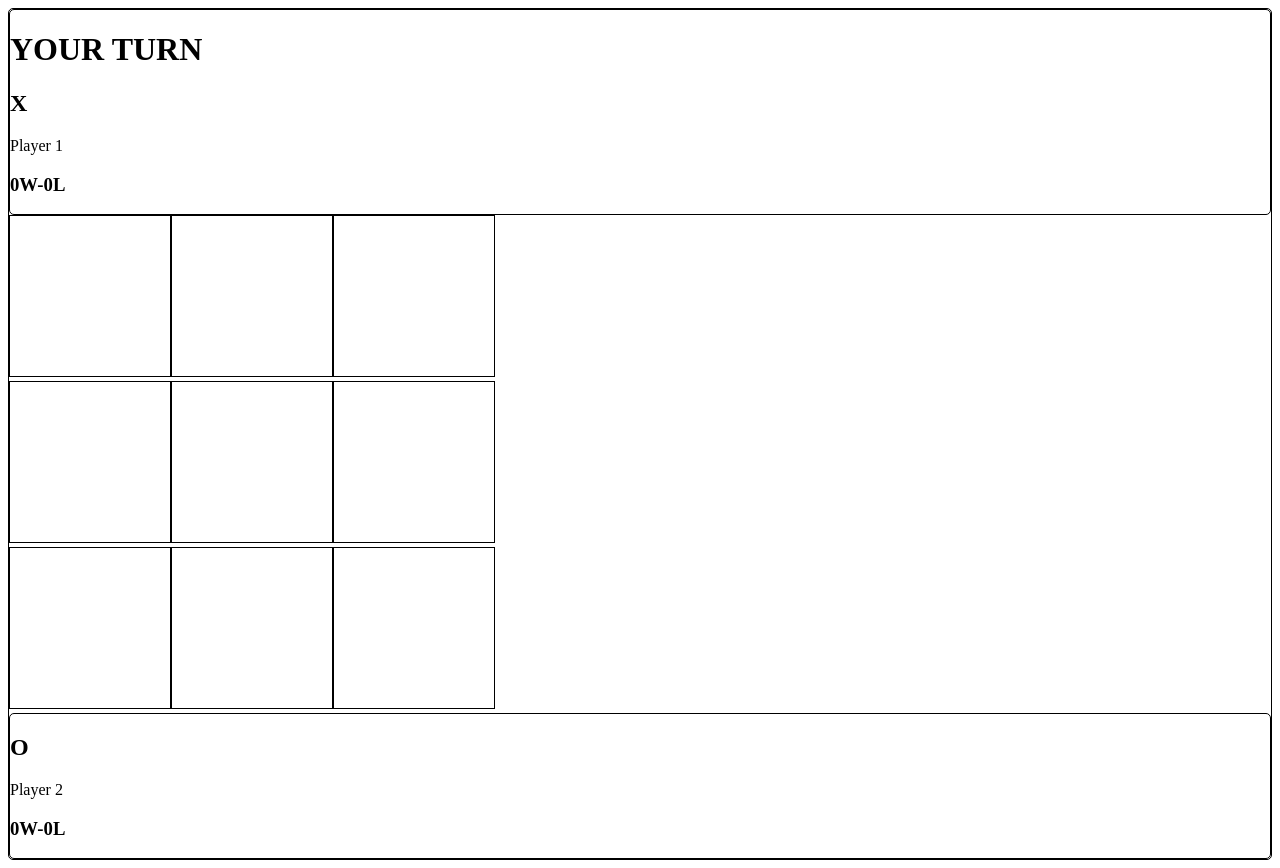
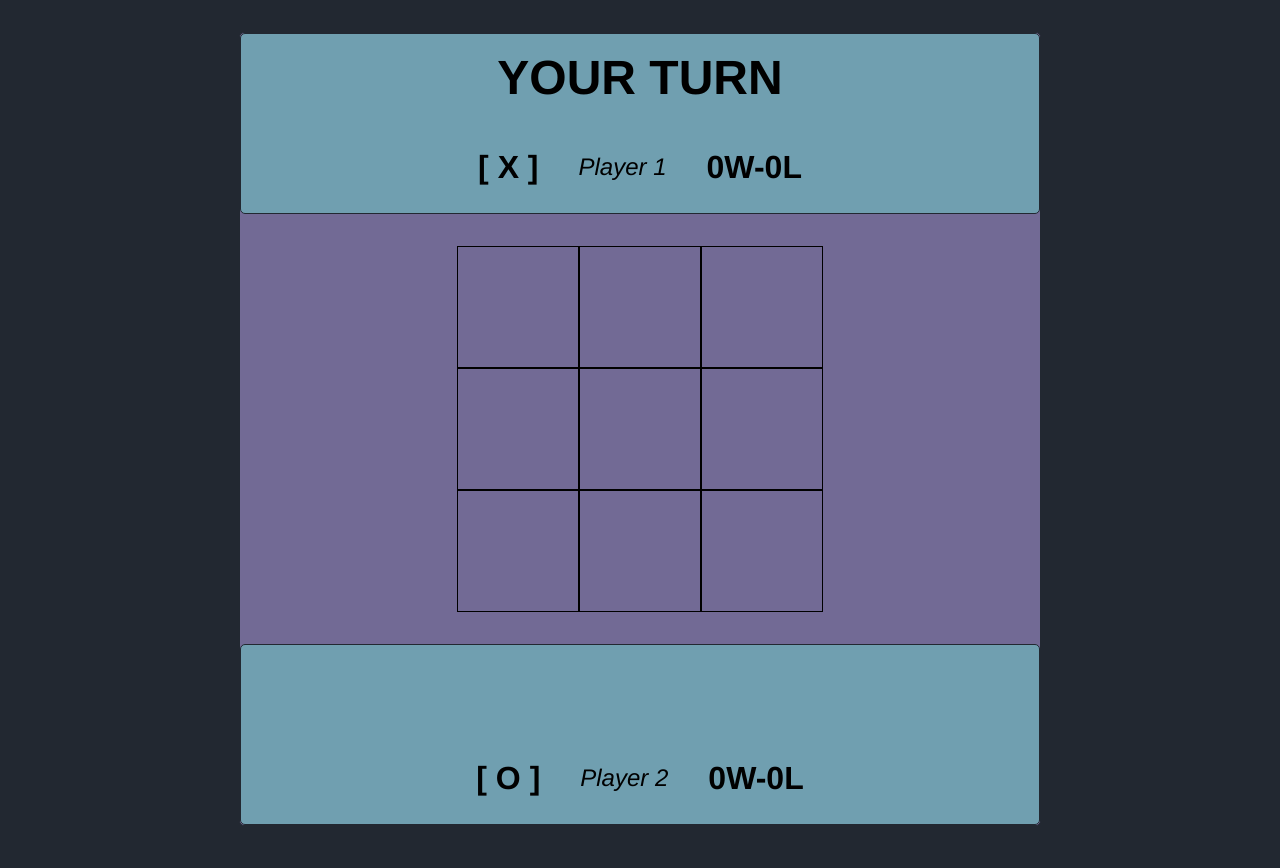
Before and after one commit to JaidenRM/tic-tac-toe-react, a React (Create React App) app: page / in a window 1280 px wide. Built offline with nearby package versions, Linux system fonts and the light colour scheme.

Commit message:
Better space elements, add theme and global styles and spice up the css

```diff
--- a/src/App.tsx
+++ b/src/App.tsx
@@ -1,15 +1,21 @@
 import React from 'react'
+import { ThemeProvider } from 'styled-components'
 import Board from './components/board/Board'
 import { GameProvider } from './contexts/game/gameContext'
 import GameScreen from './screens/game/GameScreen'
+import { defaultTheme } from './themes'
+import GlobalStyle from './themes/globalStyles'
 
 function App() {
   return (
-    <div className="App">
-      <GameProvider>
-        <GameScreen />
-      </GameProvider>
-    </div>
+    <ThemeProvider theme={defaultTheme}>
+      <GlobalStyle />
+      <div className="App">
+        <GameProvider>
+          <GameScreen />
+        </GameProvider>
+      </div>
+    </ThemeProvider>
   )
 }
 
--- a/src/components/board-square/BoardSquare.tsx
+++ b/src/components/board-square/BoardSquare.tsx
@@ -20,6 +20,11 @@ const StyledSquare = styled.div<{ height: string; width: string }>`
   width: ${(props) => (props.height && props.width ? props.width : '10rem')};
 `
 
+const StyledPiece = styled.p`
+  float: left;
+  margin-left: 2rem;
+`
+
 export const BoardSquare = ({
   boardPiece,
   position,
@@ -37,7 +42,7 @@ export const BoardSquare = ({
 
   return (
     <StyledSquare height={height} width={width} onClick={clickHandler}>
-      <p>{piece.toString()}</p>
+      <StyledPiece>{piece.toString()}</StyledPiece>
     </StyledSquare>
   )
 }
--- a/src/components/board/Board.tsx
+++ b/src/components/board/Board.tsx
@@ -1,8 +1,15 @@
 import React, { useEffect } from 'react'
-import { BoardPiece, Rules } from '../../constants'
+import styled from 'styled-components'
+import { Rules } from '../../constants'
 import { useGameContext } from '../../contexts/game/gameContext'
-import { BoardSquare, IBoardSquare } from '../board-square/BoardSquare'
 import { createGroupedBoardSquares } from './Board.utils'
+
+const BoardWrapper = styled.div`
+  margin: 2rem auto;
+`
+const RowWrapper = styled.div`
+  line-height: 0;
+`
 
 const BoardErrored = () => <h1>ERROR!</h1>
 
@@ -17,11 +24,11 @@ const Board = () => {
   )
 
   return groupedSquares ? (
-    <div>
-      {groupedSquares.map((group) => (
-        <div>{group}</div>
+    <BoardWrapper>
+      {groupedSquares.map((group, index) => (
+        <RowWrapper key={index.toString()}>{group}</RowWrapper>
       ))}
-    </div>
+    </BoardWrapper>
   ) : (
     <BoardErrored />
   )
--- a/src/components/board/Board.utils.tsx
+++ b/src/components/board/Board.utils.tsx
@@ -1,3 +1,4 @@
+import React from 'react'
 import { BoardPiece, Rules } from '../../constants'
 import { BoardSquare, IBoardSquare } from '../board-square/BoardSquare'
 
@@ -6,12 +7,13 @@ export const createBoardSquares = (row: number, iterations: number = 1) => {
 
   for (let i = 0; i < iterations; i += 1) {
     squares.push(
-      BoardSquare({
-        boardPiece: BoardPiece.None,
-        height: '10rem',
-        width: '10rem',
-        position: row * Rules.BOARD_LEN + i,
-      })
+      <BoardSquare
+        boardPiece={BoardPiece.None}
+        height="7.5rem"
+        width="7.5rem"
+        position={row * Rules.BOARD_LEN + i}
+        key={i}
+      />
     )
   }
 
--- /dev/null
+++ b/src/components/player-hud/PlayerHud.styles.ts
@@ -0,0 +1,51 @@
+import styled, { keyframes } from 'styled-components'
+
+export const HudWrapper = styled.div`
+  border: 1px solid ${({ theme }) => theme.palette.common.black};
+  border-radius: 5px;
+  background-color: ${({ theme }) => theme.palette.secondary.main};
+`
+
+export const Container = styled.div`
+  display: inline-flex;
+  width: 100%;
+  align-items: center;
+  justify-content: center;
+`
+
+export const ChildWrapper = styled.div`
+  margin: 0.5rem 1rem;
+`
+const fadeIn = keyframes`
+  from {
+    opacity: 0;
+  }
+  to {
+    opacity: 1;
+  }
+`
+const fadeOut = keyframes`
+  from {
+    opacity: 1;
+  }
+  to {
+    opacity: 0;
+  }
+`
+
+export const StyledMajorHeader = styled.h1<{ hasMove: boolean }>`
+  font-size: 3rem;
+  font-weight: 800;
+  margin: 1rem 0.5rem;
+  visibility: ${({ hasMove }) => (hasMove ? 'visible' : 'hidden')};
+  animation: ${({ hasMove }) => (hasMove ? fadeIn : fadeOut)} 1s linear;
+`
+export const StyledMinorHeader = styled.h2`
+  font-size: 2rem;
+  font-weight: 600;
+  margin: 1rem 0.5rem;
+`
+export const StyledText = styled.p`
+  font-size: 1.5rem;
+  font-style: italic;
+`
--- a/src/components/player-hud/PlayerHud.tsx
+++ b/src/components/player-hud/PlayerHud.tsx
@@ -1,11 +1,13 @@
 import React from 'react'
-import styled from 'styled-components'
 import { IPlayer } from '../../models/IPlayer'
-
-const HudWrapper = styled.div`
-  border: 1px solid black;
-  border-radius: 5px;
-`
+import {
+  HudWrapper,
+  Container,
+  ChildWrapper,
+  StyledMinorHeader,
+  StyledMajorHeader,
+  StyledText,
+} from './PlayerHud.styles'
 
 const PlayerHud = ({
   name,
@@ -15,15 +17,22 @@ const PlayerHud = ({
   hasMove,
   isAi,
 }: IPlayer) => {
-  const isTurn = hasMove ? <h1>YOUR TURN</h1> : <></>
-  const winLoss = <h3>{`${wins}W-${losses}L`}</h3>
+  const winLoss = `${wins}W-${losses}L`
 
   return (
     <HudWrapper>
-      {isTurn}
-      <h2>{boardPiece.toString()}</h2>
-      <span>{name}</span>
-      {winLoss}
+      <StyledMajorHeader hasMove={!!hasMove}>YOUR TURN</StyledMajorHeader>
+      <Container>
+        <ChildWrapper>
+          <StyledMinorHeader>[ {boardPiece.toString()} ]</StyledMinorHeader>
+        </ChildWrapper>
+        <ChildWrapper>
+          <StyledText>{name}</StyledText>
+        </ChildWrapper>
+        <ChildWrapper>
+          <StyledMinorHeader>{winLoss}</StyledMinorHeader>
+        </ChildWrapper>
+      </Container>
     </HudWrapper>
   )
 }
--- a/src/screens/game/GameScreen.tsx
+++ b/src/screens/game/GameScreen.tsx
@@ -1,18 +1,17 @@
-import React, { useEffect } from 'react'
+import React from 'react'
 import styled from 'styled-components'
 import Board from '../../components/board/Board'
 import PlayerHud from '../../components/player-hud/PlayerHud'
 import { BoardPiece } from '../../constants'
-import {
-  GameProvider,
-  IGameState,
-  useGameContext,
-} from '../../contexts/game/gameContext'
-import { IPlayer } from '../../models/IPlayer'
+import { useGameContext } from '../../contexts/game/gameContext'
 
 const GameWrapper = styled.div`
-  border: 1px solid black;
+  border: 1px solid ${({ theme }) => theme.palette.common.black};
   border-radius: 5px;
+  background-color: ${({ theme }) => theme.palette.primary.main};
+  width: 800px;
+  margin: 2rem auto;
+  text-align: center;
 `
 
 const GameScreen = () => {
--- /dev/null
+++ b/src/themes/globalStyles.ts
@@ -0,0 +1,12 @@
+import { createGlobalStyle } from 'styled-components'
+
+const GlobalStyle = createGlobalStyle`
+  body {
+    margin: 0;
+    padding: 0;
+    background: ${({ theme }) => theme.palette.common.black};
+    font-family: Open-Sans, Helvetica, Sans-Serif;
+  }
+`
+
+export default GlobalStyle
--- /dev/null
+++ b/src/themes/index.ts
@@ -0,0 +1,20 @@
+import { DefaultTheme } from 'styled-components'
+
+// eslint-disable-next-line import/prefer-default-export
+export const defaultTheme: DefaultTheme = {
+  borderRadius: '4px',
+  palette: {
+    common: {
+      black: '#222831',
+      white: '#ffffff',
+    },
+    primary: {
+      main: '#726a95',
+      contrastText: '#ffffff',
+    },
+    secondary: {
+      main: '#709fb0',
+      contrastText: '#ffffff',
+    },
+  },
+}
```
Also changed, not shown: src/themes/styled.d.ts (added, +20 -0 lines).
